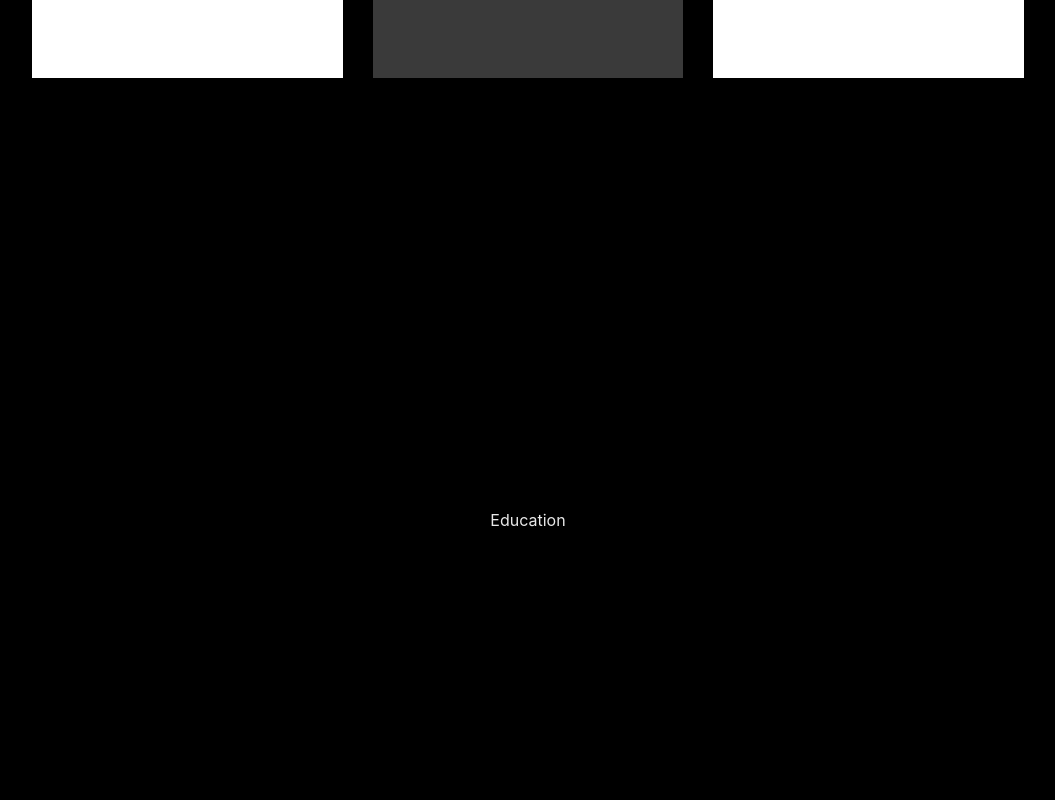
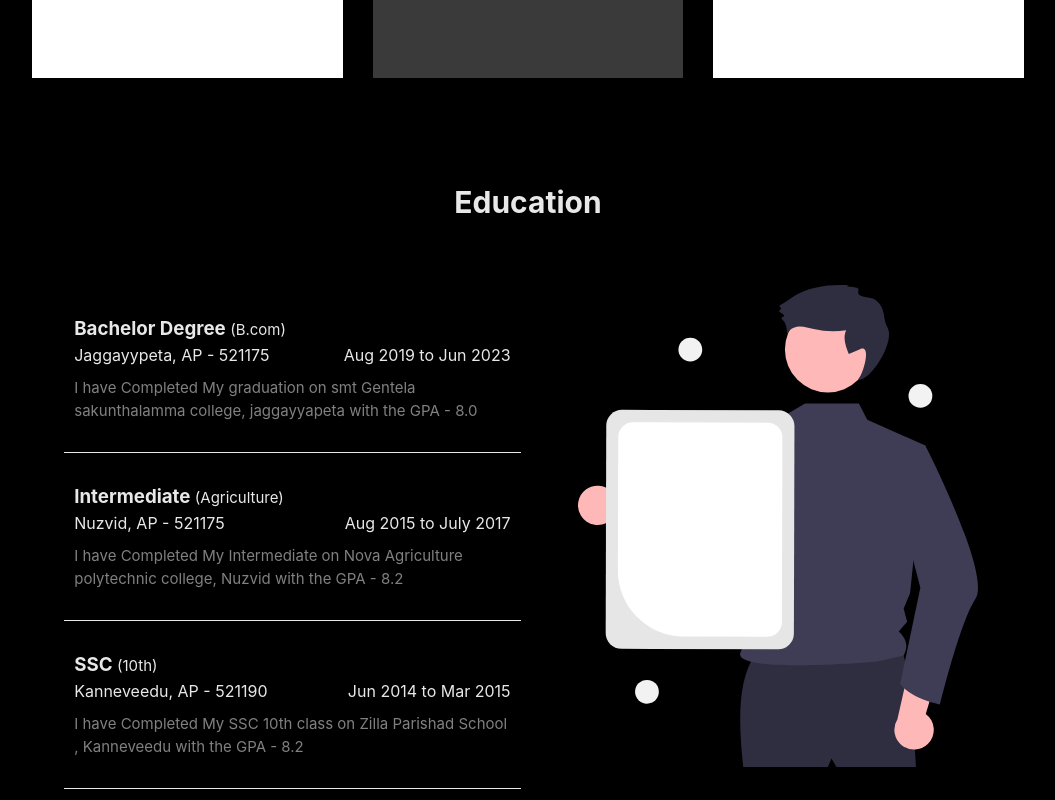
Before and after one commit to vamsilavudiya/personal-portfolio, a React (Vite) app: page / in a window 1280 px wide. Shown: the part 1500-2300 px from the top of the page, without its empty margins (112-1167 px from the left). Built offline with nearby package versions, Linux system fonts and the light colour scheme.

Commit message:
added education to our website

```diff
--- a/src/index.css
+++ b/src/index.css
@@ -27,7 +27,7 @@ a {
   text-decoration: none;
 }
 ::-webkit-scrollbar{
-  width: 5px;
+  width: 2px;
 }
 ::-webkit-scrollbar-track{
   width: 100%;
--- a/src/pages/about/about.css
+++ b/src/pages/about/about.css
@@ -1,6 +1,6 @@
 .about{
     width: 100%;
-    min-height: 60vh;
+    height: 100%;
     display: flex;
     gap: 50px;
     flex-direction: row;
@@ -9,7 +9,7 @@
     justify-content: center;
     scroll-snap-align: center;
     background-color: black;
-    padding: 10% 0;
+    padding: 100px 0;
 }
 .about > .left > img{
     width: 600px;
--- a/src/pages/contact/contact.css
+++ b/src/pages/contact/contact.css
@@ -8,7 +8,7 @@
     justify-content: center;
     scroll-snap-align: center;
     background-color: black;
-    padding: 10% 0;
+    padding: 5% 0;
 }
 .contact > .container{
     width: 50%;
--- a/src/pages/education/Education.jsx
+++ b/src/pages/education/Education.jsx
@@ -1,10 +1,56 @@
-import React from 'react';
-import './education.css';
+import React from "react";
+import "./education.css";
+import AboutImg from "../../assets/about.svg";
 
 function Education() {
   return (
-    <div id='education' className='education'>Education</div>
-  )
+    <div id="education" className="education">
+      <h1>Education</h1>
+      <div>
+        <div className="left">
+          <div>
+            <h3>Bachelor Degree <span>(B.com)</span></h3>
+            <div>
+              <span>Jaggayypeta, AP - 521175</span>
+              <span>Aug 2019 to Jun 2023</span>
+            </div>
+            <p>
+              I have Completed My graduation on smt Gentela sakunthalamma
+              college, jaggayyapeta with the GPA - 8.0
+            </p>
+          </div>
+          <div>
+            <h3>Intermediate <span>(Agriculture)</span></h3>
+
+            <div>
+              <span>Nuzvid, AP - 521175</span>
+              <span>Aug 2015 to July 2017</span>
+            </div>
+            <p>
+              I have Completed My Intermediate on Nova Agriculture polytechnic
+              college, Nuzvid with the GPA - 8.2
+            </p>
+          </div>
+          <div>
+            <h3>
+              SSC <span>(10th)</span>
+            </h3>
+            <div>
+              <span>Kanneveedu, AP - 521190</span>
+              <span>Jun 2014 to Mar 2015</span>
+            </div>
+            <p>
+              I have Completed My SSC 10th class on Zilla Parishad School
+              , Kanneveedu with the GPA - 8.2
+            </p>
+          </div>
+        </div>
+        <div className="right">
+          <img src={AboutImg} alt="" />
+        </div>
+      </div>
+    </div>
+  );
 }
 
-export default Education
+export default Education;
--- a/src/pages/education/education.css
+++ b/src/pages/education/education.css
@@ -1,9 +1,67 @@
 .education{
     width: 100%;
-    min-height: 100vh;
+    height: 100%;
     display: flex;
+    flex-direction: column;
     align-items: center;
     justify-content: center;
     scroll-snap-align: center;
     background-color: black;
 }
+.education > h1{
+    font-size: 30px;
+    padding: 60px;
+}
+.education > div {
+    display: flex;
+    flex-direction: row;
+    padding-left: 8%;
+}
+.education > div > .right > img{
+    width: 400px;
+}
+.education > div > .left{
+    display: flex;
+    flex-direction: column;
+    max-width: 50%;
+    padding: 0 5%;
+}
+.education > div > .left > div{
+    padding: 30px 10px;
+    border-bottom: 1px solid #e8e8e8;
+}
+h3 > span{
+    font-size: 15px;
+    font-weight: 400;
+}
+.education > div > .left > div > div{
+    display: flex;
+    flex-direction: row;
+    justify-content: space-between;
+    align-items: center;
+}
+.education > div > .left > div > p{
+   font-size: 15px;
+   color: grey;
+   margin-top: 10px;
+}
+
+
+
+@media (max-width:780px) {
+    .education > div{
+        display: flex;
+        flex-direction: column-reverse;
+        width: 100%;
+        align-items: center;
+    }
+    .education > div > .right > img{
+        width: 300px;
+    }
+    .education > div > .left{
+        max-width: 100%;
+    }
+    .education > div{
+        padding-left: 0;
+    }
+}
--- a/src/pages/projects/projects.css
+++ b/src/pages/projects/projects.css
@@ -33,3 +33,8 @@
 .projects > .cards > .card:nth-child(odd){
     background-color: rgb(58, 58, 58);
 }
+@media (max-width:780px) {
+    .projects > .cards{
+        padding: 0;
+    }
+}
```
Also changed, not shown: src/assets/about.svg (added).
